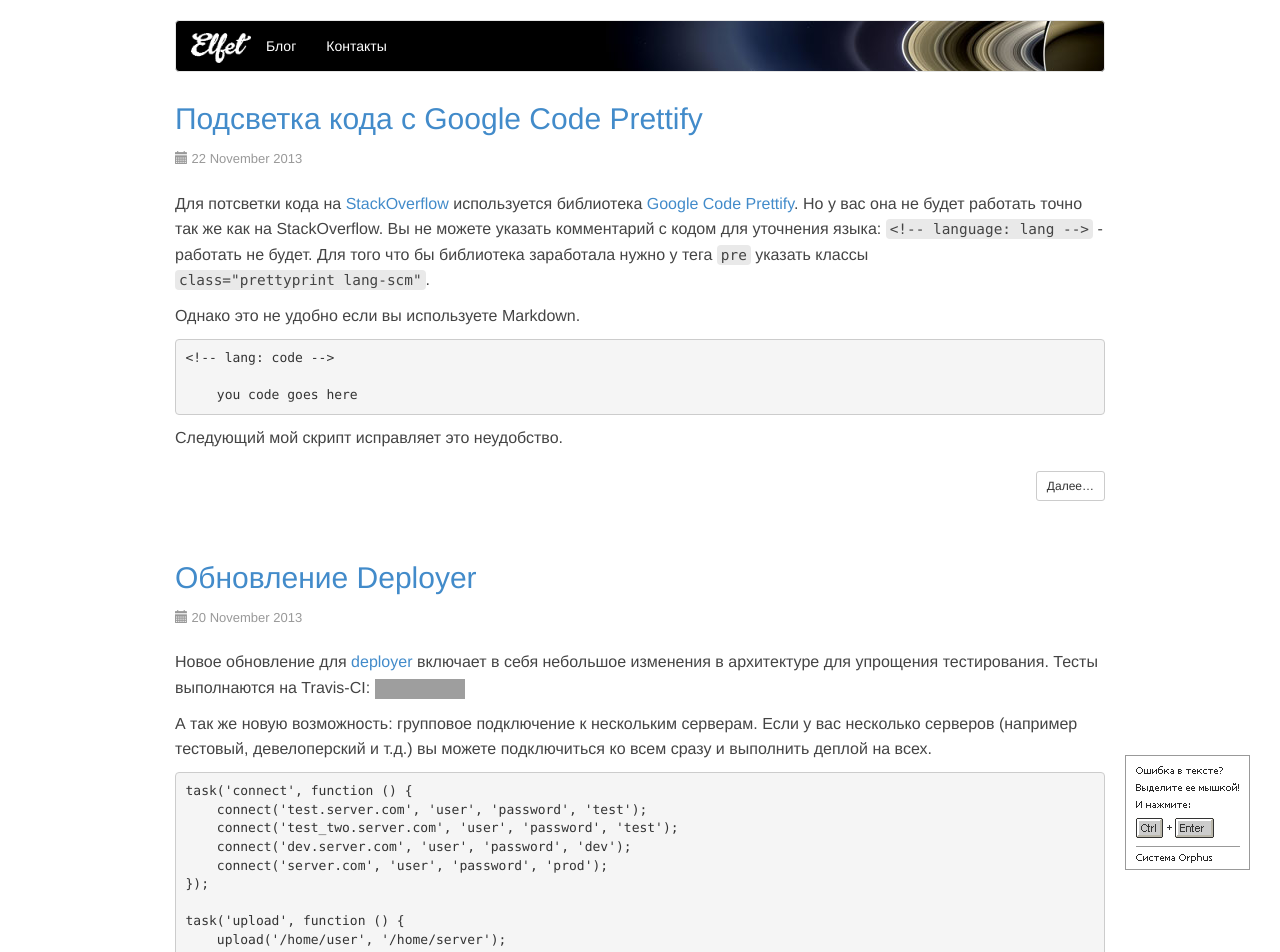
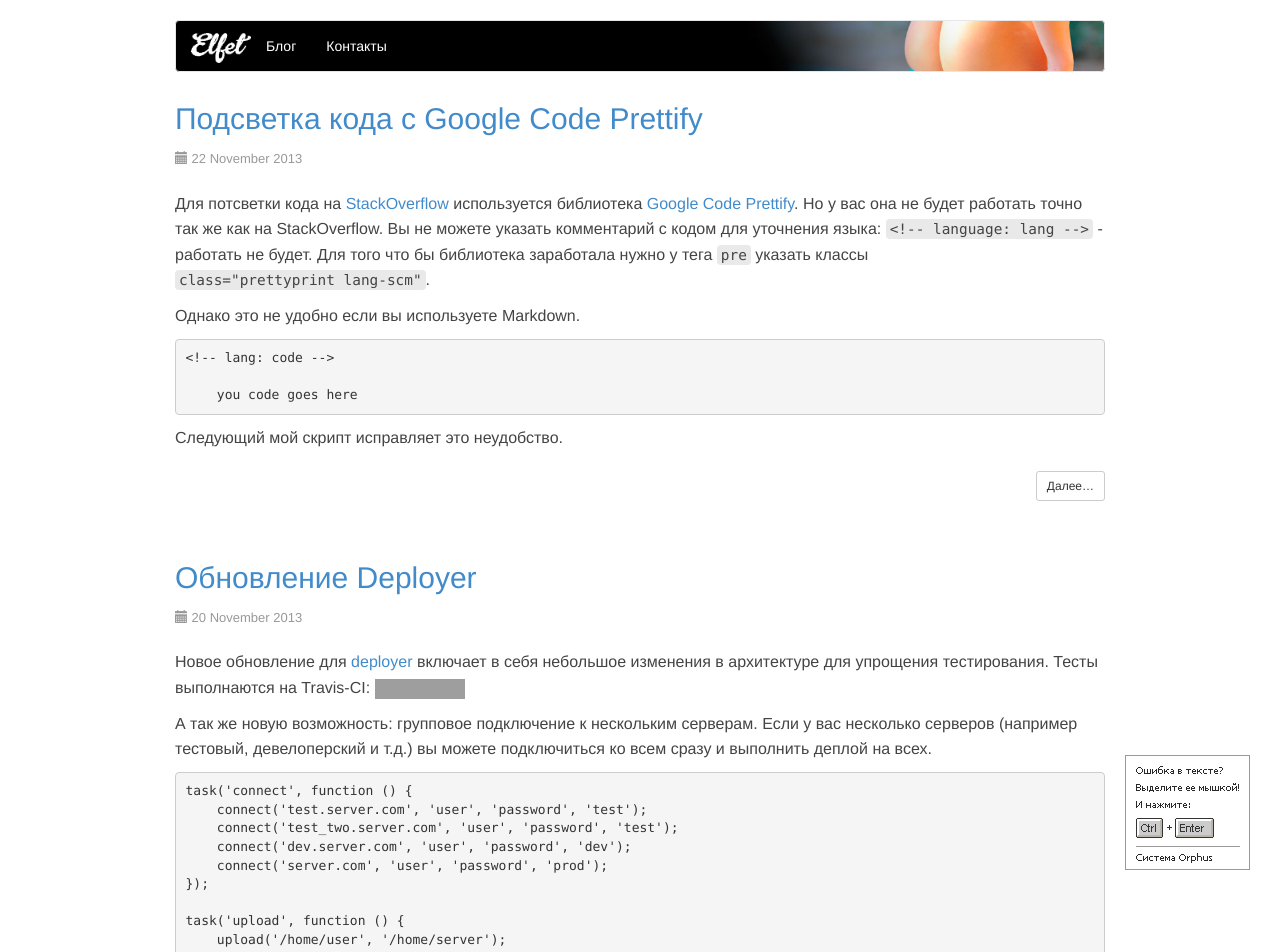
Before and after one commit to toFlash/medv.io, a Jekyll site: the page built from index.html, in a window 1280 px wide. Shown: the top 952 px of the page. Built offline with Jekyll 4.4.1, drawn with Linux system fonts in a browser that asks for light colours; Markdown is read by kramdown in place of the engine named in the settings; grey boxes are pictures that could not be loaded.

Commit message:
Add new "back"ground.

```diff
--- a/css/theme.css
+++ b/css/theme.css
@@ -87,18 +87,12 @@
  */
 
 .navbar-default {
-    background-image: url("../img/saturn.jpg");
+    background-image: url("../img/popka.jpg");
+    background-size: cover;
     background-repeat: no-repeat;
     background-position: right center;
     background-color: #000;
     color: #fff;
-}
-
-@media (max-width: 768px) {
-    .navbar-default {
-        background-position: right top !important;
-        background-size: auto 50px !important;
-    }
 }
 
 .navbar-default a {
```
Also changed, not shown: img/popka.jpg (added), img/saturn.jpg, img/saturn2.jpg (deleted).
